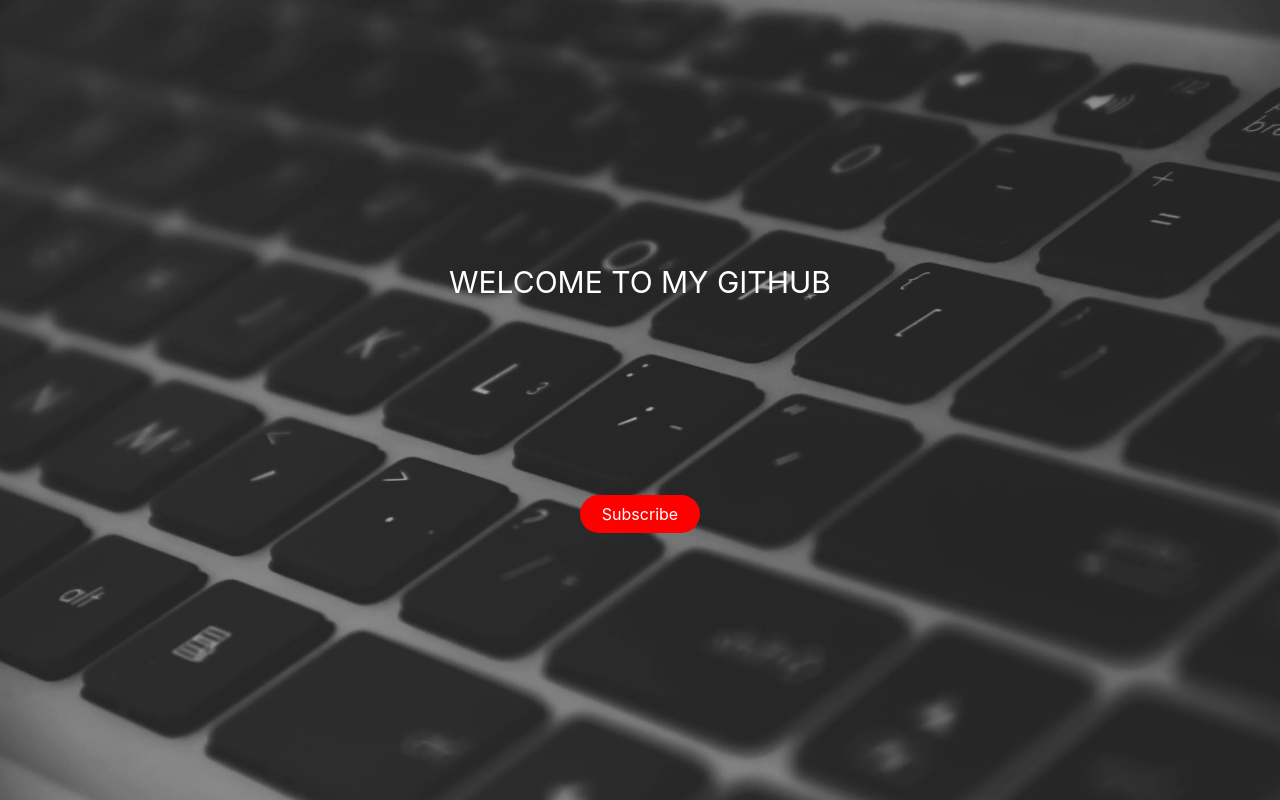
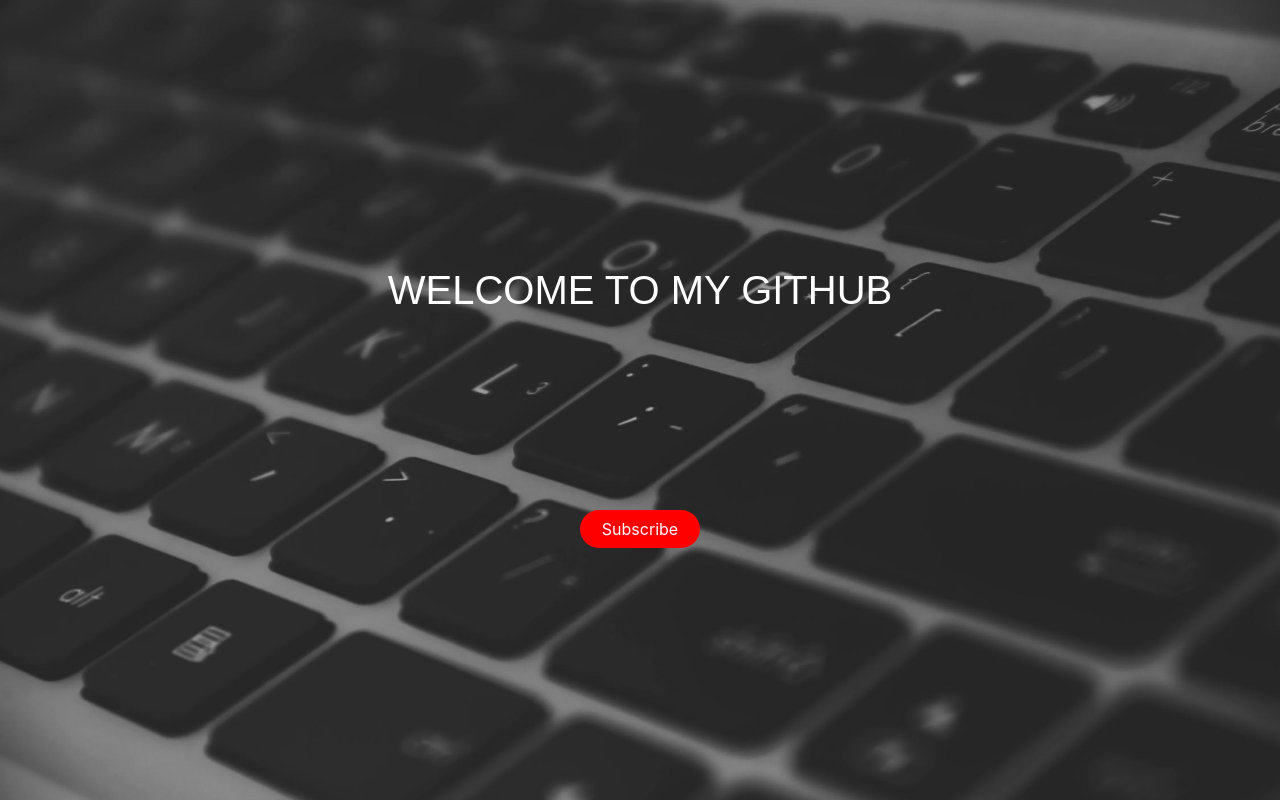
Before and after one commit to mointhedev/home, a plain HTML site: page index.html in a window 1280 px wide. Drawn offline with nearby package versions, Linux system fonts and the light colour scheme.

Commit message:
changes made to header text

```diff
--- a/index.html
+++ b/index.html
@@ -17,7 +17,7 @@
 
 		<script>
 			function showAlert() {
-				alert("Start up is underconstruction..");
+				alert("Site is underconstruction please comeback later");
 			}
 		</script>
 
--- a/style.css
+++ b/style.css
@@ -12,9 +12,10 @@ body {
 	white-space: nowrap;
 	margin: auto;
 	color: white;
-	font-size: 30px;
+	font-size: 40px;
 	text-align: center;
 	margin-top: 260px;
+	font-family: Arial;
 }
 
 
```
